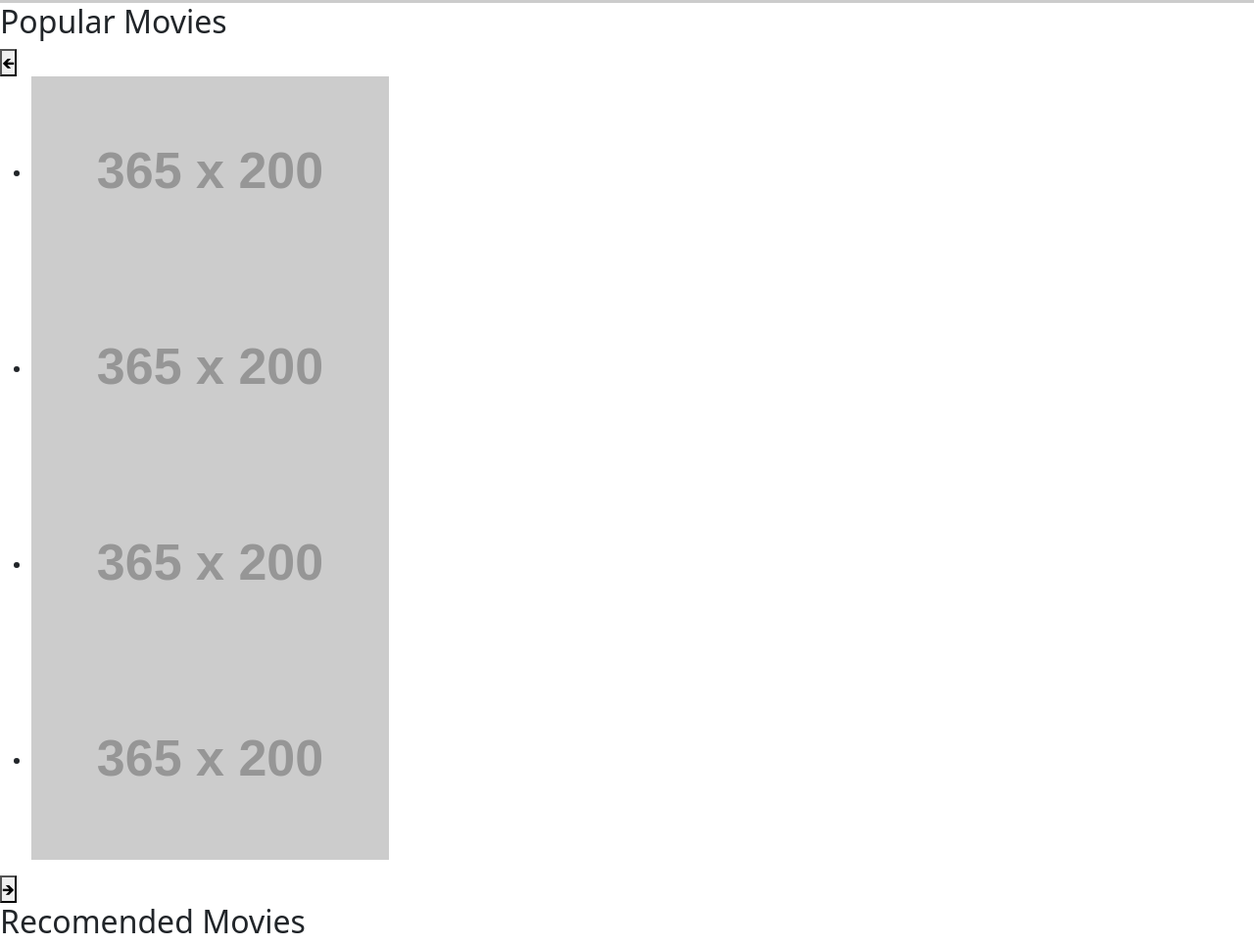
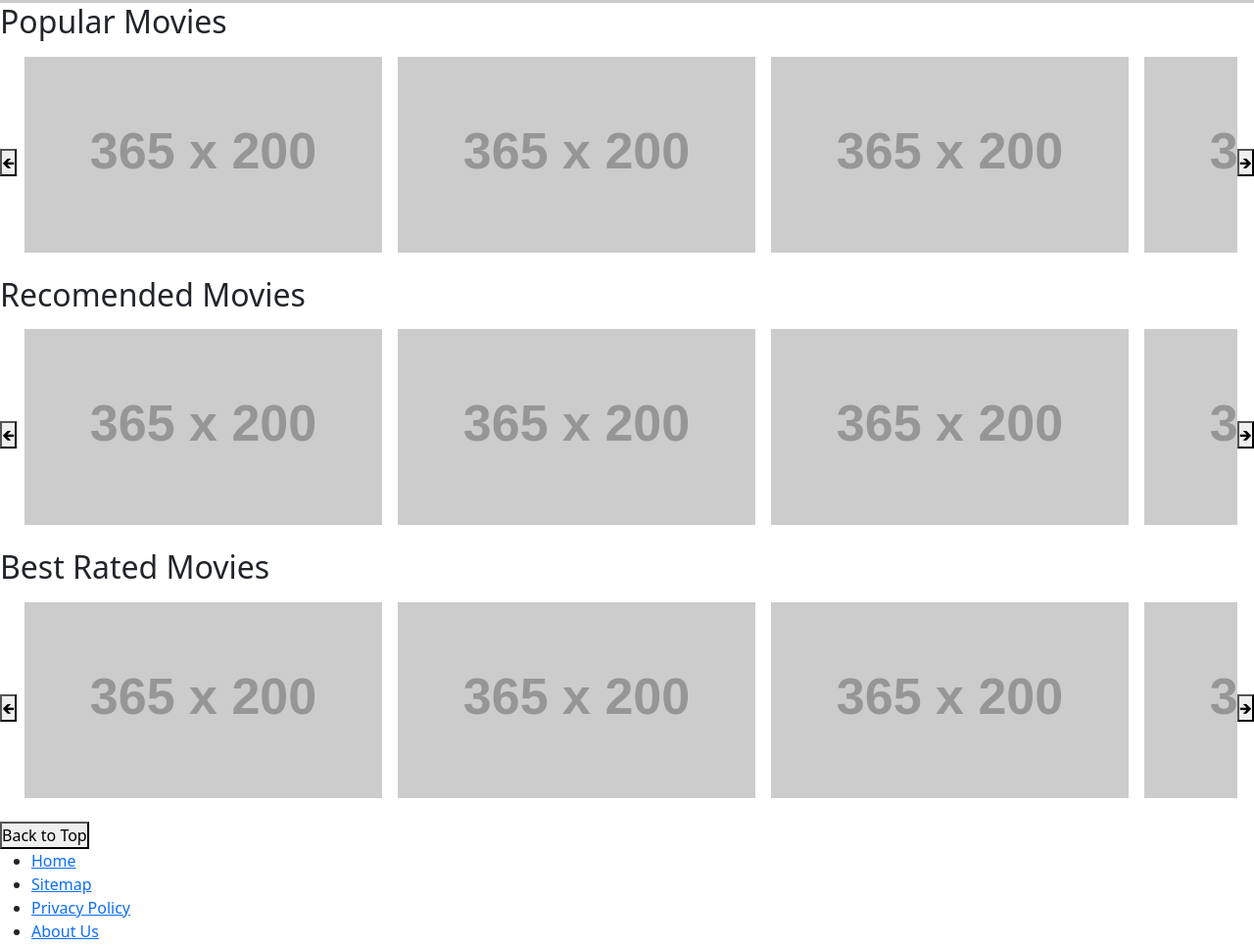
Before and after one commit to robinjud/streaming-site-clone-html-css, a plain HTML site: page index.html in a window 1280 px wide. Shown: the part 924-1889 px from the top of the page at 98% size. Drawn offline with nearby package versions, Linux system fonts and the light colour scheme; placeholder pictures from the web are drawn by us.

Commit message:
new change

```diff
--- a/index.html
+++ b/index.html
@@ -98,37 +98,38 @@
         </section>
         <section>
             <h2>Popular Movies</h2>
-            <button>🡸</button>
-            <ul>
-                <li><img src="https://placehold.co/365x200/BBBBBB/000000/png" alt="356X200 placeholder"></li>
-                <li><img src="https://placehold.co/365x200/BBBBBB/000000/png" alt="356X200 placeholder"></li>
-                <li><img src="https://placehold.co/365x200/BBBBBB/000000/png" alt="356X200 placeholder"></li>
-                <li><img src="https://placehold.co/365x200/BBBBBB/000000/png" alt="356X200 placeholder"></li>
+            <section class="movie-list-container">
+            <button class="move-button left">🡸</button>
+            <ul class="movie-list">
+                <li class="movie-item"><img src="https://placehold.co/365x200/BBBBBB/000000/png" alt="356X200 placeholder"></li>
+                <li class="movie-item"><img src="https://placehold.co/365x200/BBBBBB/000000/png" alt="356X200 placeholder"></li>
+                <li class="movie-item"><img src="https://placehold.co/365x200/BBBBBB/000000/png" alt="356X200 placeholder"></li>
+                <li class="movie-item"><img src="https://placehold.co/365x200/BBBBBB/000000/png" alt="356X200 placeholder"></li>
             </ul>
-            <button>🡺</button>
+            <button class="move-button right">🡺</button>
         </section>
         <section>
             <h2>Recomended Movies</h2>
-            <section>
+            <section class="movie-list-container">
                 <button>🡸</button>
-                <ul>
-                    <li><img src="https://placehold.co/365x200/BBBBBB/000000/png" alt="356X200 placeholder"></li>
-                    <li><img src="https://placehold.co/365x200/BBBBBB/000000/png" alt="356X200 placeholder"></li>
-                    <li><img src="https://placehold.co/365x200/BBBBBB/000000/png" alt="356X200 placeholder"></li>
-                    <li><img src="https://placehold.co/365x200/BBBBBB/000000/png" alt="356X200 placeholder"></li>
+                <ul class="movie-list">
+                    <li class="movie-item"><img src="https://placehold.co/365x200/BBBBBB/000000/png" alt="356X200 placeholder"></li>
+                    <li class="movie-item"><img src="https://placehold.co/365x200/BBBBBB/000000/png" alt="356X200 placeholder"></li>
+                    <li class="movie-item"><img src="https://placehold.co/365x200/BBBBBB/000000/png" alt="356X200 placeholder"></li>
+                    <li class="movie-item"><img src="https://placehold.co/365x200/BBBBBB/000000/png" alt="356X200 placeholder"></li>
                 </ul>
                 <button>🡺</button>
             </section>
         </section>
         <section>
             <h2>Best Rated Movies</h2>
-            <section>
+            <section class="movie-list-container">
                 <button>🡸</button>
-                <ul>
-                    <li><img src="https://placehold.co/365x200/BBBBBB/000000/png" alt="356X200 placeholder"></li>
-                    <li><img src="https://placehold.co/365x200/BBBBBB/000000/png" alt="356X200 placeholder"></li>
-                    <li><img src="https://placehold.co/365x200/BBBBBB/000000/png" alt="356X200 placeholder"></li>
-                    <li><img src="https://placehold.co/365x200/BBBBBB/000000/png" alt="356X200 placeholder"></li>
+                <ul class="movie-list" >
+                    <li class="movie-item"><img src="https://placehold.co/365x200/BBBBBB/000000/png" alt="356X200 placeholder"></li>
+                    <li class="movie-item"><img src="https://placehold.co/365x200/BBBBBB/000000/png" alt="356X200 placeholder"></li>
+                    <li class="movie-item"><img src="https://placehold.co/365x200/BBBBBB/000000/png" alt="356X200 placeholder"></li>
+                    <li class="movie-item"><img src="https://placehold.co/365x200/BBBBBB/000000/png" alt="356X200 placeholder"></li>
                 </ul>
                 <button>🡺</button>
             </section>
--- a/styles/style.css
+++ b/styles/style.css
@@ -36,6 +36,38 @@ h1 {
     margin: 0 0.5rem;
 }
 
+/*movie list*/
+.movie-list-container {
+    display: flex;
+    justify-content: space-evenly;
+    align-items: center;
+    position: relative;
+}
+.movie-list {
+    padding: 0;
+    list-style: none;
+    display: flex;
+    overflow: hidden;
+}
+
+.movie-item {margin: 0.5rem;
+
+}
+
+.movie-button {
+    position:absolute;
+}
+
+.move-button.left {
+    left: 1rem;
+}
+
+.move-button.right {
+    right: 1rem;
+}
+
+/* Media queries */
+
 .display-medium-and-below {
     display: none;
 }
```
Lines whose indentation alone changed are shown as unchanged.
